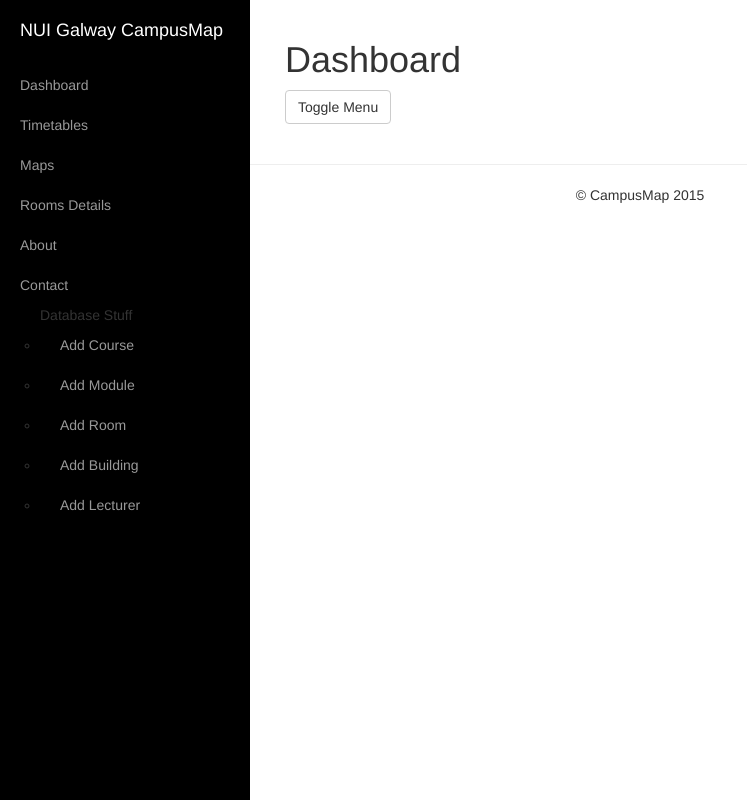
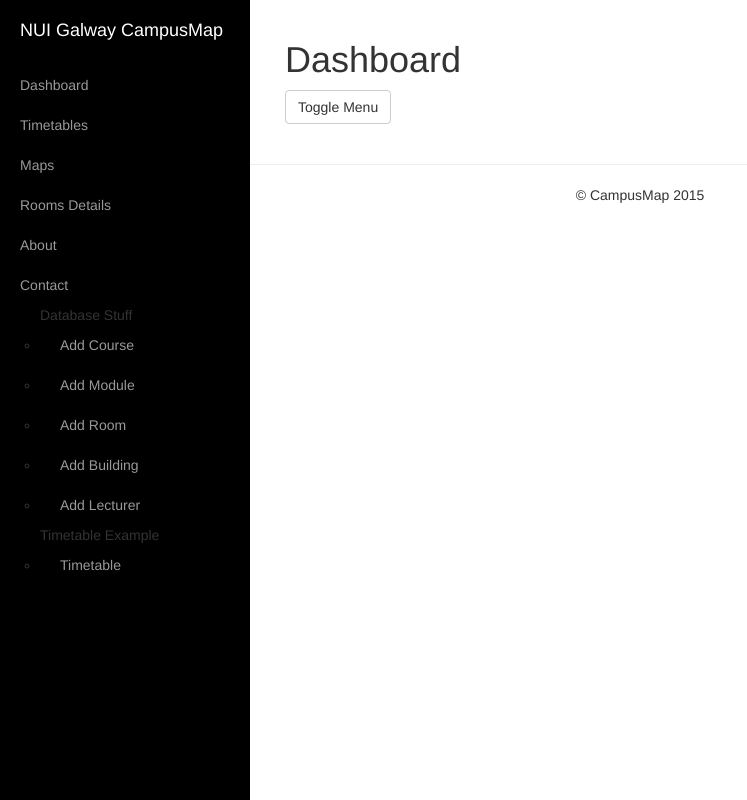
Before and after one commit to Suavac/CampusMap, a Django app: page /room/ in a window 1280 px wide. Shown: the whole page, without its empty margins (0-747 px from the left). Run offline with Django 3.2, Linux system fonts and the light colour scheme; some libraries are stand-ins or nearby versions.

Commit message:
Added timetable link

```diff
--- a/CampusMap/templates/base.html
+++ b/CampusMap/templates/base.html
@@ -67,6 +67,12 @@
 					</li>
 					<li>
 					<a href = "#">Add Lecturer</a>
+					</li>
+				</ul>
+
+				<ul href="#"> Timetable Example
+					<li>
+					<a href = "../timetable">Timetable</a>
 					</li>
 				</ul>
             </ul>
```
Also changed, not shown: other parts of CampusMap/templates/base.html (+1 -1 lines), db.sqlite3.
